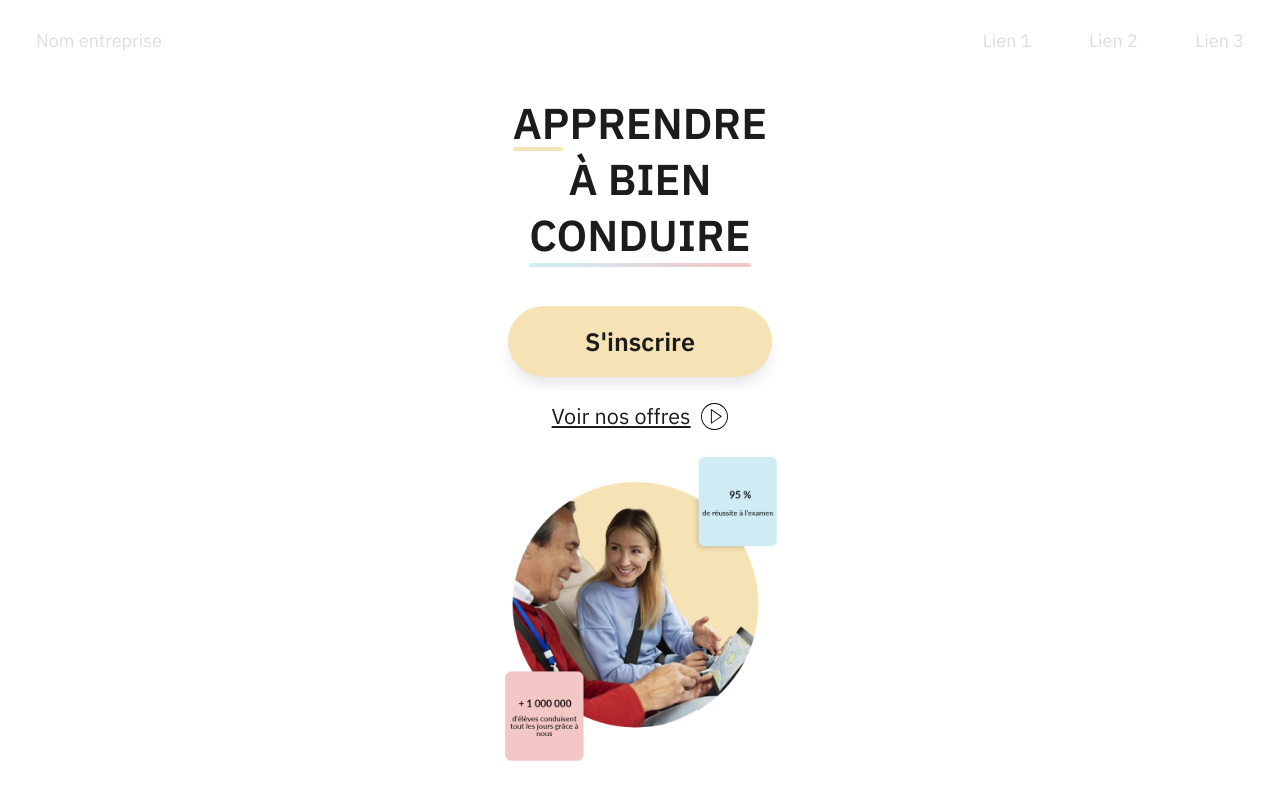
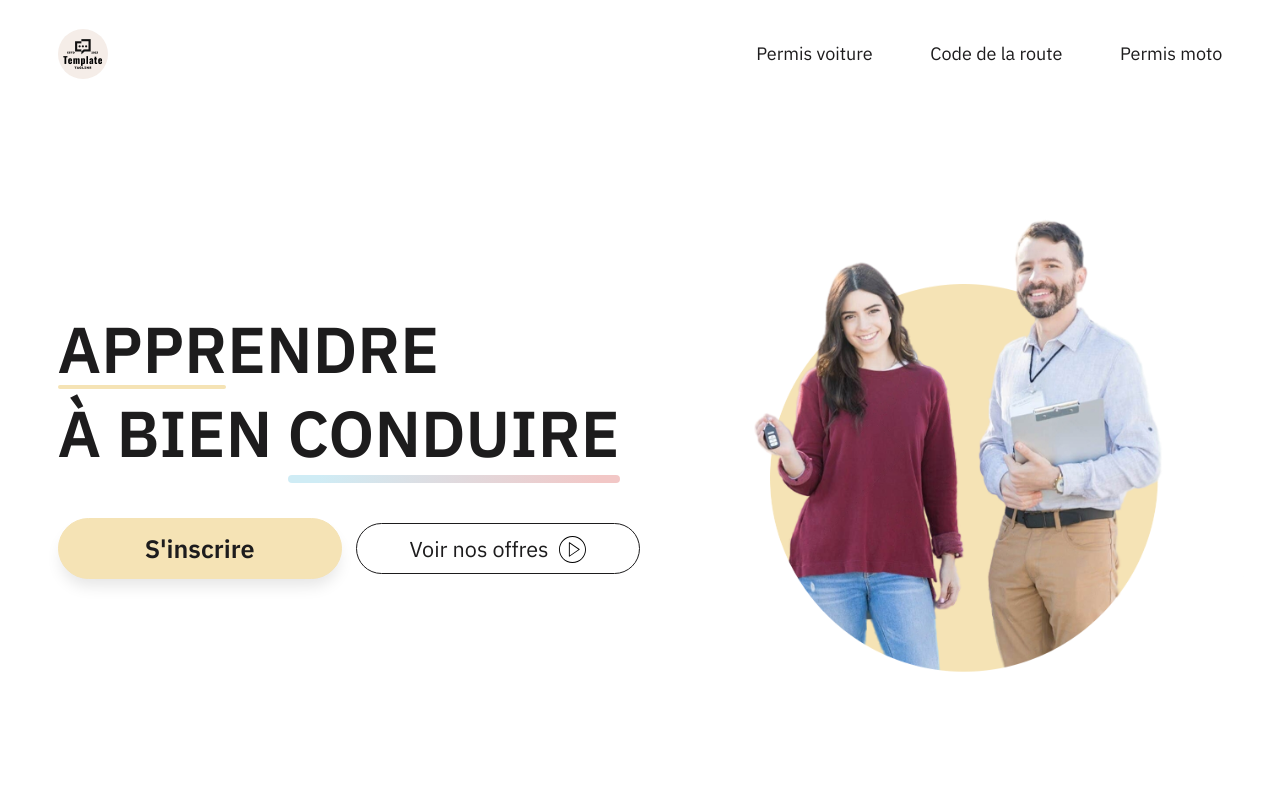
Before and after one commit to Lordyner/driving-school-template, a Next.js app: page / in a window 1280 px wide. Shown: the top 800 px of the page. Built offline with nearby package versions, Linux system fonts and the light colour scheme; no server answers.

Commit message:
Adapt hero layout for tablet/laptop/desktop

```diff
--- a/Components/Hero.js
+++ b/Components/Hero.js
@@ -2,26 +2,57 @@ import React, { useContext, useRef } from 'react';
 import classes from './Hero.module.css';
 import Image from 'next/image';
 import heroImg from '@/public/images/hero_image.png';
+import instructorAndStudent from '@/public/images/driving-instructor-with-student-and-key.png';
 import mobileHeroImg from '@/public/images/hero_image_mobile.png';
 import GlobalContext from '@/Store/GlobalContext';
 
 
 const Hero = () => {
     const { isMobileResolution } = useContext(GlobalContext);
+    const { isTabletResolution } = useContext(GlobalContext);
+    const { isLaptopResolution } = useContext(GlobalContext);
+    const { isDesktopResolution } = useContext(GlobalContext);
     return (
         <section id="hero" className={classes.heroContainer}>
-            <h1>Apprendre<br /> à bien <span className='underline gradient'>conduire</span></h1>
-            <div className={classes.callToActionWrapper}>
-                <button className='primary-button'>S&apos;inscrire</button>
-                <button className='secondary-button'>
-                    Voir nos offres
-                    <span className=' icon-play'></span>
-                </button>
+            <div className={classes.heroContentAndCTA}>
+                {(isMobileResolution || isTabletResolution) && <h1>Apprendre<br /> à bien <span className='underline gradient'>conduire</span></h1>}
+                {(isLaptopResolution || isDesktopResolution) && <h1>Apprendre à <br /> bien <span className='underline gradient'>conduire</span></h1>}
+                <div className={classes.callToActionWrapper}>
+                    <button className='primary-button glow-effect'>
+                        S&apos;inscrire
+                        <svg className='glow-container'>
+                            <rect pathLength="100" strokeLinecap='round' className='glow-blur'></rect>
+                            <rect pathLength="100" strokeLinecap='round' className='glow-line'></rect>
+                        </svg>
+                    </button>
+                    <button className='secondary-button withIcon'>
+                        Voir nos offres
+                        <span className=' icon-play'></span>
+                    </button>
+                </div>
             </div>
             <div className={classes.imgWrapper}>
-
-                <Image src={isMobileResolution ? mobileHeroImg : heroImg} alt='moniteur et son élève dans une voiture en train de réviser' className={classes.heroImg} />
-            </div>
+                {(!isMobileResolution && !isTabletResolution) && <>
+                    <div className={classes.successRateRectangle}>
+                        <svg className={classes.svgCircleProgress} width="7.5rem" height="7.5rem" viewBox="-20.75 -20.75 207.5 207.5" version="1.1" xmlns="http://www.w3.org/2000/svg">
+                            <circle r="73" cx="83" cy="83" fill="transparent" stroke="#FAEAE9" strokeWidth="18" strokeDasharray="458.44px" strokeDashoffset="0"></circle>
+                            <circle r="73" cx="83" cy="83" stroke="#1d1c1d" strokeWidth="16" strokeLinecap="round" strokeDashoffset="46px" fill="transparent" strokeDasharray="458.44px"></circle>
+                            <text x="53px" y="94px" fill="#1d1c1d" fontSize="33px" fontWeight="bold">90%</text>
+                        </svg>
+                        <p>de réussite à l&apos;examen du permis B</p>
+                    </div>
+                    <div className={classes.nbSuccessRectangle}>
+                        <p><span className={classes.semiBold}>+ d&apos; 1 000 000 <br /></span>d&apos;élèves diplomés</p>
+                        <svg width="6.25rem" height="6.25rem" viewBox="0 0 16 16" xmlns="http://www.w3.org/2000/svg" fill="none">
+                            <g fill="#000000">
+                                <path d="M12 2a1 1 0 011 1v10a1 1 0 11-2 0V3a1 1 0 011-1zM8 6a1 1 0 011 1v6a1 1 0 11-2 0V7a1 1 0 011-1zM5 10a1 1 0 00-2 0v3a1 1 0 102 0v-3z" />
+                            </g>
+                        </svg>
+                    </div>
+                </>}
+                {/* <Image src={mobileHeroImg} alt='moniteur et son élève dans une voiture en train de réviser' className={classes.heroImg} /> */}
+                <Image src={instructorAndStudent} alt='moniteur et son élève tenant la clé de la voiture' className={classes.heroImg} />
+            </div >
         </section >
     );
 };
--- a/Components/Hero.module.css
+++ b/Components/Hero.module.css
@@ -7,8 +7,15 @@
     min-height: auto;
 }
 
+.heroContentAndCTA {
+    display: flex;
+    flex-direction: column;
+    align-items: center;
+
+}
+
 .callToActionWrapper {
-    padding-top: 3rem;
+    padding-top: 2rem;
     display: flex;
     gap: 1rem;
     flex-direction: column;
@@ -18,7 +25,7 @@
 
 .heroImg {
     width: 100%;
-    object-fit: contain;
+    object-fit: cover;
     max-height: 40vh;
 }
 
@@ -26,3 +33,153 @@
     max-width: 100%;
     padding-top: .5rem;
 }
+
+@media screen and (min-width: 1024px) {
+
+    .imgWrapper {
+        position: relative;
+    }
+
+    .imgWrapper svg {
+        width: 5rem;
+        height: 5rem;
+    }
+
+
+    .successRateRectangle,
+    .nbSuccessRectangle {
+        display: flex;
+        flex-direction: column;
+        justify-content: center;
+        align-items: center;
+        position: absolute;
+        max-width: 11rem;
+        border-radius: 1rem;
+        font-size: 1rem;
+        padding: 1rem;
+    }
+
+    .successRateRectangle {
+        background: var(--secondary-color);
+        right: 0rem;
+        bottom: 0rem;
+        box-shadow: 0px 10px 15px -3px rgba(0, 0, 0, 0.1);
+
+    }
+
+    .nbSuccessRectangle {
+        background: var(--tertiary-color);
+        left: 0rem;
+        bottom: 0rem;
+        box-shadow: 12px -10px 15px -3px rgba(0, 0, 0, 0.1);
+    }
+
+    .successRateRectangle svg {
+        transform: rotate(-90deg);
+    }
+
+    .successRateRectangle text {
+        transform: rotate(90deg) translate(0px, -161px);
+    }
+
+
+    .semiBold {
+        font-family: IBMSemiBold;
+    }
+
+    .heroContainer {
+        flex-direction: row;
+        flex-grow: 2;
+        padding: 0 4rem 2.5rem 4rem;
+        gap: 1.5rem;
+
+    }
+
+    .heroContentAndCTA {
+        align-items: flex-start;
+        min-width: 50%;
+    }
+
+    .imgWrapper {
+        min-width: 50%;
+    }
+
+    .heroContainer h1 {
+        text-align: left;
+        min-width: fit-content;
+    }
+
+    .callToActionWrapper {
+        display: grid;
+        grid-template-columns: 1fr 1fr;
+        min-width: 100%;
+        align-items: center;
+        gap: 1rem;
+        padding-top: 3rem;
+    }
+
+    .heroImg {
+        width: 100%;
+        object-fit: cover;
+        max-height: 57vh;
+    }
+}
+
+@media screen and (min-width: 1440px) {
+
+
+    .successRateRectangle,
+    .nbSuccessRectangle {
+        max-width: 13rem;
+
+    }
+
+    .heroImg {
+        max-height: 82vh;
+    }
+
+    .heroContainer {
+        padding: 0 6rem 2.5rem 6rem;
+        gap: 3rem;
+
+    }
+
+    .callToActionWrapper {
+        padding-top: 4rem;
+    }
+
+    .imgWrapper svg {
+        width: 7rem;
+        height: 7rem;
+    }
+
+
+    .successRateRectangle,
+    .nbSuccessRectangle {
+
+        font-size: 1.25rem;
+
+    }
+
+}
+
+@media screen and (min-width: 1800px) {
+
+    .callToActionWrapper {
+        padding-top: 5rem;
+    }
+
+    .successRateRectangle {
+        background: var(--secondary-color);
+        right: 2rem;
+        bottom: 0rem;
+
+    }
+
+    .nbSuccessRectangle {
+        background: var(--tertiary-color);
+        left: 3rem;
+        bottom: 0rem;
+    }
+
+}
--- a/Components/Navbar.js
+++ b/Components/Navbar.js
@@ -9,21 +9,22 @@ import Link from 'next/link';
 const Navbar = () => {
     const burger = useRef();
     const { isMobileResolution } = useContext(GlobalContext);
+    const { isTabletResolution } = useContext(GlobalContext);
     const { isMenuOpen, setIsMenuOpen } = useContext(GlobalContext);
     const { toggleMenu } = useContext(GlobalContext);
     return (
         <nav className={classes.navbar}>
+            <div className={classes.navWrapper}>
                 <div className={classes.logo}>
-                <Link className={classes.link} href="/">
-                    {isMobileResolution && <Image src={logoTemplate} alt='développeur thomas andré-lubin' className={classes.profilImg} width={50} height={50} />}
-                    <span className={`${isMobileResolution ? "display-none" : ""}`}>Nom entreprise</span>
+                    <Link href="/">
+                        <Image src={logoTemplate} alt='développeur thomas andré-lubin' className={classes.logoImg} width={50} height={50} />
                     </Link>
                 </div>
                 {/* Classic links */}
                 <div className={`${isMobileResolution ? "display-none" : classes.navLink}`}>
-                <Link href="" className={classes.link}>Lien 1</Link>
-                <Link href="" className={classes.link}>Lien 2</Link>
-                <Link href="" className={classes.link}>Lien 3</Link>
+                    <Link href="" className={classes.link}>Permis voiture</Link>
+                    <Link href="" className={classes.link}>Code de la route</Link>
+                    <Link href="" className={classes.link}>Permis moto</Link>
                 </div>
 
                 {/* Burger menu */}
@@ -41,19 +42,20 @@ const Navbar = () => {
                     <Link href="" className={classes.mobileLink} onClick={() => {
                         toggleMenu();
                         burger.current.classList.toggle(classes.isActive);
-                }}>Lien 1</Link>
+                    }}>Permis voiture</Link>
 
                     <Link href="" className={classes.mobileLink} onClick={() => {
                         toggleMenu();
                         burger.current.classList.toggle(classes.isActive);
-                }}>Lien 2</Link>
+                    }}>Code de la route</Link>
 
                     <Link href="" className={classes.mobileLink} onClick={() => {
                         toggleMenu();
                         burger.current.classList.toggle(classes.isActive);
-                }}>Lien 3</Link>
+                    }}>Permis moto</Link>
                 </div>
-        </nav >
+            </div>
+        </nav>
     );
 };
 
--- a/Components/Navbar.module.css
+++ b/Components/Navbar.module.css
@@ -1,4 +1,9 @@
 .navbar {
+    display: flex;
+    flex-direction: column
+}
+
+.navWrapper {
     display: flex;
     flex-direction: row;
     justify-content: space-between;
@@ -9,12 +14,19 @@
 }
 
 a.link {
+    position: relative;
     display: flex;
     justify-content: center;
     align-items: center;
     gap: 3rem;
-    color: #ddd;
+    color: var(--black);
     font-size: var(--heading-400);
+}
+
+.separator {
+    border-bottom: 1px solid #f0f0f0;
+    width: 95%;
+    align-self: center;
 }
 
 .navLink {
@@ -22,9 +34,24 @@ a.link {
     gap: 2rem;
 }
 
-.link:hover {
-    color: #fff;
+
+.link::before {
+    content: '';
+    position: absolute;
+    bottom: -10px;
+    left: 0;
+    width: 0%;
+    height: 3px;
+    background-color: var(--primary-color);
+    transition: all .5s;
+
 }
+
+.link:hover::before {
+    width: 100%;
+
+}
+
 
 .title {
     color: #000000;
@@ -137,7 +164,7 @@ a.link {
     opacity: .8;
 }
 
-.profilImg {
+.logoImg {
     border-radius: 90px;
     width: 50px;
     height: 50px;
@@ -173,9 +200,6 @@ a.link {
 }
 
 @media (min-width: 768px) {
-    .navbar {
-        padding: 2rem 2.5rem;
-    }
 
     .hamburger {
         display: none;
@@ -184,7 +208,24 @@ a.link {
 
 @media (min-width: 1024px) {
 
+
     .navLink {
         gap: 4rem;
     }
+
+    .navWrapper {
+        padding: 2rem 4rem 3rem 4rem;
+    }
 }
+
+@media (min-width: 1440px) {
+
+    .logoImg {
+        width: 4.5rem;
+        height: 4.5rem;
+    }
+
+    .navWrapper {
+        padding: 3rem 6rem 3rem 6rem;
+    }
+}
--- a/pages/index.js
+++ b/pages/index.js
@@ -95,10 +95,10 @@ export async function getStaticProps(context) {
   } catch (error) {
     logger.error("Error while fetching reviews : " + JSON.stringify(error));
   }
-
+  let mockedReviews = []
   return {
     props: {
-      reviews: fetchedReviews,
+      reviews: mockedReviews,
     },
     // Revalidate data every day
     revalidate: 86400,
--- a/styles/index.css
+++ b/styles/index.css
@@ -25,22 +25,24 @@
     --heading-500: 1.25rem;
     --body-500: 1rem;
     --body-400: 1rem;
+    --body-100: 1rem;
 }
 
 @media screen and (min-width: 768px) {
     :root {
-        --heading-900: 2.5rem;
+        --heading-900: 2.75rem;
         --heading-600: 2rem;
         --heading-500: 1.5rem;
         --heading-400: 1.25rem;
         --body-500: 1.25rem;
         --body-400: 1.25rem;
+
     }
 }
 
 @media screen and (min-width: 1024px) {
     :root {
-        --heading-900: 3rem;
+        --heading-900: 4.5rem;
         --heading-600: 2.5rem;
         --heading-500: 1.75rem;
         --heading-400: 1.25rem;
@@ -51,12 +53,18 @@
 
 @media screen and (min-width: 1440px) {
     :root {
-        --heading-900: 4.25rem;
+        --heading-900: 5.5rem;
         --heading-600: 3.25rem;
         --heading-500: 2rem;
         --heading-400: 1.5rem;
         --body-500: 2rem;
         --body-400: 1.5rem;
+    }
+}
+
+@media screen and (min-width: 1800px) {
+    :root {
+        --heading-900: 6rem;
     }
 }
 
@@ -83,6 +91,11 @@
     padding: 0;
     /* box-sizing: inherit; */
     font-family: IBMRegular;
+}
+
+img {
+    max-width: 100%;
+    display: block
 }
 
 html {
@@ -248,7 +261,7 @@ h1:before {
     left: 0;
     top: 1.2em;
     height: 0;
-    width: 50px;
+    width: 30%;
     content: '';
     border-top: 4px solid var(--primary-color);
 }
@@ -303,6 +316,86 @@ button {
     background-color: transparent;
     cursor: pointer;
     border-radius: 10rem;
+
+}
+
+button:hover,
+button:focus-visible {
+    transform: translateY(-4px);
+    transition: transform 250ms;
+
+}
+
+.glow-effect {
+    --glow-line-color: var(--primary-color);
+    --glow-line-thickness: 6px;
+    --glow-line-length: 10px;
+    --glow-blur-color: var(--primary-color);
+    --glow-blur-size: 15px;
+    --animation-speed: 1000ms;
+
+    /* do not changed, used for calculations */
+    --container-offset: 100px;
+    position: relative;
+
+}
+
+.glow-blur,
+.glow-line {
+    width: calc(100% - var(--container-offset));
+    height: calc(100% - var(--container-offset));
+    x: calc(var(--container-offset) / 2);
+    y: calc(var(--container-offset) / 2);
+    rx: 3rem;
+    fill: transparent;
+    stroke: black;
+    stroke-width: 5px;
+    stroke-dasharray: var(--glow-line-length) calc(50px - var(--glow-line-length));
+}
+
+.glow-container {
+    pointer-events: none;
+    position: absolute;
+    width: calc(100% + var(--container-offset));
+    height: calc(100% + var(--container-offset));
+    inset: calc(var(--container-offset) / -2);
+    opacity: 0;
+    /* outline: 3px solid blue; */
+}
+
+.glow-blur {
+    filter: blur(var(--glow-blur-size));
+    stroke: var(--glow-blur-color);
+    stroke-width: var(--glow-blur-size);
+}
+
+.glow-line {
+    stroke: var(--glow-line-color);
+    stroke-width: var(--glow-line-thickness);
+}
+
+.glow-effect:is(:hover, :focus) :is(.glow-line, .glow-blur) {
+    stroke-dashoffset: -110px;
+    transition:
+        stroke-dashoffset var(--animation-speed) ease-in;
+}
+
+.glow-effect:is(:hover, :focus) .glow-container {
+    animation: glow-visibility ease-in-out var(--animation-speed);
+}
+
+@keyframes glow-visibility {
+
+    0%,
+    100% {
+        opacity: 0;
+    }
+
+    25%,
+    75% {
+        opacity: 1;
+    }
+
 }
 
 .primary-button {
@@ -313,6 +406,7 @@ button {
     font-size: var(--heading-500);
     transition: 0.2s ease-in-out;
     box-shadow: 0px 10px 15px -3px rgba(0, 0, 0, 0.1);
+    border: 1px solid var(--primary-color);
 }
 
 .primary-call-to-action {
@@ -357,6 +451,11 @@ button {
     align-items: flex-end;
     gap: .5em;
     text-decoration: underline;
+}
+
+.secondary-button.withIcon {
+    display: flex;
+    justify-content: center;
 }
 
 
@@ -666,74 +765,34 @@ section {
     }
 
     .secondary-button {
-        padding: 0.5em 2em
+        border: 1px solid var(--black);
+        text-decoration: none;
+    }
+
+    .primary-button {
+        padding: .5em 1em;
+    }
+
+
+
+    .underline::after {
+        height: 8px;
+
+    }
+
+}
+
+@media screen and (min-width: 1440px) {
+
+
+    .underline::after {
+        height: 12px;
     }
 }
 
-/* Burger menu js */
-/* Position and sizing of burger button */
-.bm-burger-button {
-    position: fixed;
-    width: 36px;
-    height: 30px;
-    left: 36px;
-    top: 36px;
+@media screen and (min-width: 1800px) {
+    .underline::after {
+        height: 14px;
+
+    }
 }
-
-/* Color/shape of burger icon bars */
-.bm-burger-bars {
-    background: #373a47;
-}
-
-/* Color/shape of burger icon bars on hover*/
-.bm-burger-bars-hover {
-    background: #a90000;
-}
-
-/* Position and sizing of clickable cross button */
-.bm-cross-button {
-    height: 24px;
-    width: 24px;
-}
-
-/* Color/shape of close button cross */
-.bm-cross {
-    background: #bdc3c7;
-}
-
-/*
-  Sidebar wrapper styles
-  Note: Beware of modifying this element as it can break the animations - you should not need to touch it in most cases
-  */
-.bm-menu-wrap {
-    position: fixed;
-    height: 100%;
-}
-
-/* General sidebar styles */
-.bm-menu {
-    background: #373a47;
-    padding: 2.5em 1.5em 0;
-    font-size: 1.15em;
-}
-
-/* Morph shape necessary with bubble or elastic */
-.bm-morph-shape {
-    fill: #373a47;
-}
-
-/* Wrapper for item list */
-.bm-item-list {
-    color: #b8b7ad;
-    padding: 0.8em;
-}
-
-/* Individual item */
-.bm-item {
-    display: inline-block;
-}
-
-/* Styling of overlay */
-.bm-overlay {
-    background: rgba(0, 0, 0, 0.3);
-}
```
Also changed, not shown: public/images/driving-instructor-with-student-and-key.png (added). Lines whose indentation alone changed are shown as unchanged.
